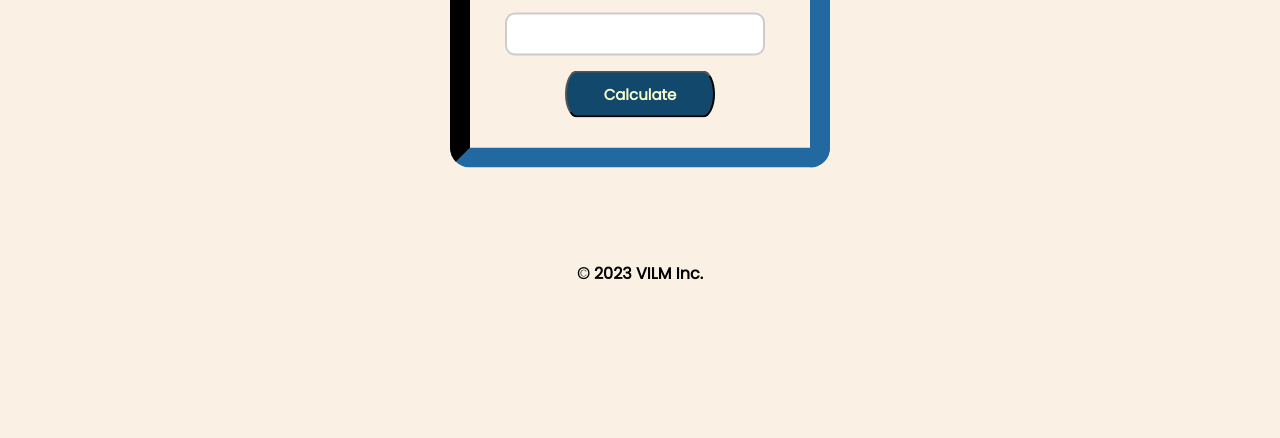
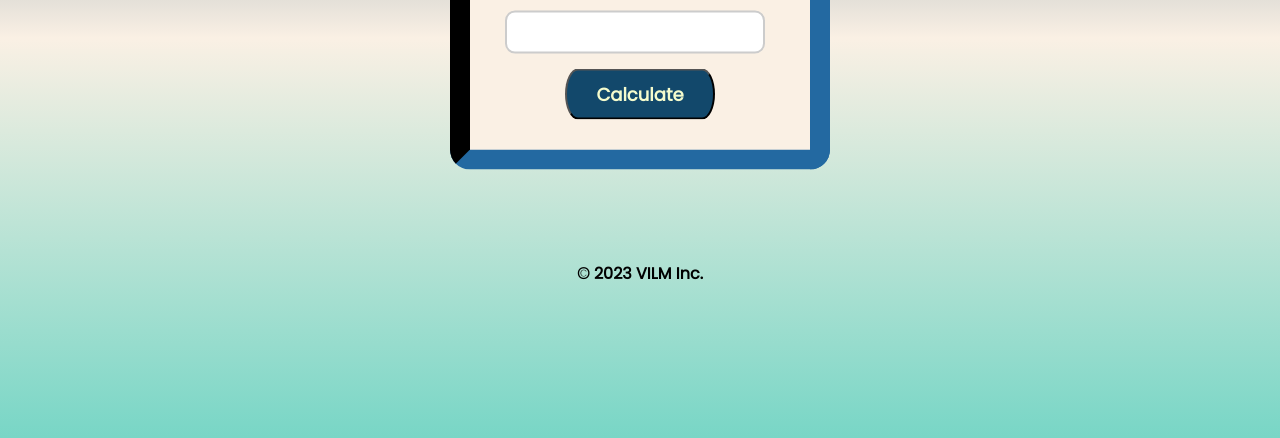
Before and after one commit to vassilinacay/CS0053_GUI-FactorialCalculator, a plain HTML site: page index.html in a window 1280 px wide. Shown: the part 362-800 px from the top of the page. Drawn offline with Linux system fonts and the light colour scheme.

Commit message:
made changes

```diff
--- a/styles.css
+++ b/styles.css
@@ -31,11 +31,17 @@
     src: url('Poppins-Bold.ttf') format('truetype');
 }
 
+html { height: 100%; }
+
 /* BODY STYLE */
 body {
-	background: #FAF0E4;
+    background-image:
+        linear-gradient(to bottom, #12486B,  #FAF0E4, #78D6C6);
+	/*background: #FAF0E4;*/
 	font-family: Poppins, Arial;
     text-align: center;
+    -webkit-background-size: cover;
+    -moz-background-size: cover;
 }
 
 .wrapper {
@@ -77,8 +83,7 @@ body {
 }
 
 h1 {
-    background: linear-gradient(to top right, #F5FCCD, #12486B,
-                    #419197, #78D6C6);
+    background: linear-gradient(to top right, #F5FCCD, #12486B, #419197, #78D6C6);
             -webkit-text-fill-color: transparent;
             -webkit-background-clip: text;
 	font-size: 40px;
@@ -105,7 +110,6 @@ input[type="number"]{
 span { padding: 5px auto; }
 
 #result {
-
     font-size: 22px;
     margin: 20px auto;
     font-weight: bold;
@@ -119,7 +123,7 @@ button  {
     background-color: #12486B;
     margin: 10px 20px;
     padding: 10px;
-    font-size: 15px;
+    font-size: 18px;
     font-weight: bold;
     font-family: Poppins, Arial;
     color: #F5FCCD;
```
